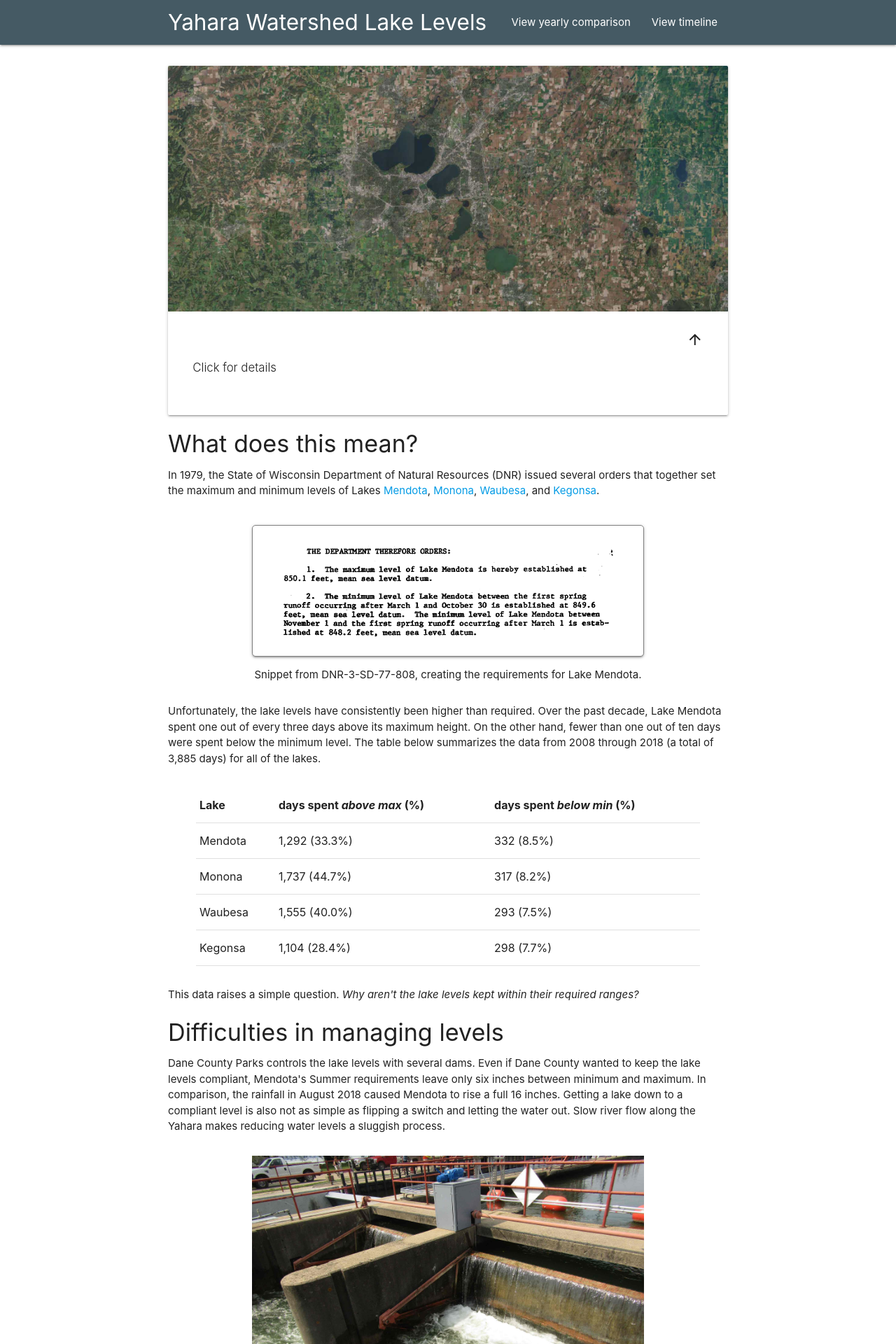
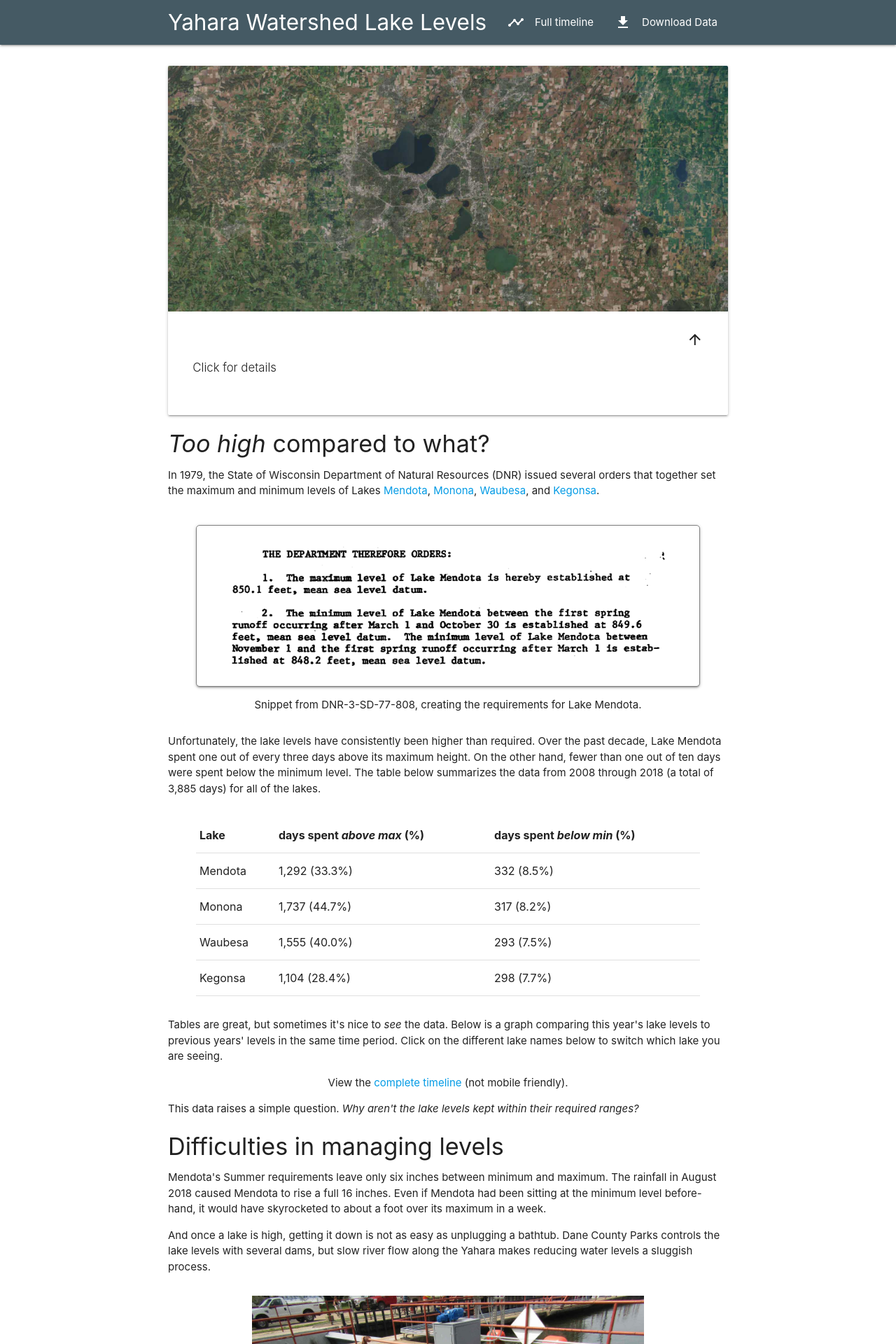
Before and after one commit to kbrose/yahara-info, a Flask app: template templates/main.html in a window 1280 px wide. Shown: the top 1920 px of the page at 70% size. Run offline with Flask 2, Linux system fonts and the light colour scheme; the template is opened without the code that fills it, so the values that code supplies are empty; parts of the project's set-up code (start-up, migrations or seed data) failed here and were passed over.

Commit message:
reconfigure plotting pages, better wording

```diff
--- a/app.py
+++ b/app.py
@@ -61,8 +61,10 @@ def _main_page(df, date=''):
     else:
         msg = ', '.join(high_lakes[:-1]) + f', and {high_lakes[-1]}'
         msg += f' {verb} above their state-required maximums.'
+    bokeh_script, bokeh_div = plot_year()
     return flask.render_template(
-        'main.html', info=info, high_lakes=msg, date=date
+        'main.html', info=info, high_lakes=msg, date=date,
+        plot_div=bokeh_div, bokeh_script=bokeh_script
     )
 
 
@@ -99,15 +101,19 @@ def database_dump():
 
 
 @app.route('/plot-year')
+def old_plot_year():
+    return flask.redirect('/')
+
+
 def plot_year():
     df = lldb.to_df()
     req_levels = mll.required_levels.required_levels
-    height = 550
+    height = 450
     tabs = []
 
     for lake, color in zip(df.columns, palette):
         p = figure(title=lake.title(),
-                   x_axis_label='date',
+                   x_axis_label=None,
                    x_axis_type='datetime',
                    y_axis_label='Lake Height (feet above sea level)',
                    tools=[],
@@ -154,15 +160,14 @@ def plot_year():
                 ('Past 7 years', [other_year_line]),
                 ('State max', [max_line])
             ],
-            location=(0, 0)
+            location=(0, 20)
         )
         p.add_layout(legend, 'below')
         p.legend.orientation = "vertical"
         tabs.append(Panel(child=p, title=lake.title()))
 
     script, div = components(Tabs(tabs=tabs))
-    return flask.render_template('plot.html', bokeh_script=script,
-                                 plot_div=div)
+    return script, div
 
 
 @app.route('/plot-timeline')
--- a/templates/base.html
+++ b/templates/base.html
@@ -44,16 +44,16 @@
                     <i class="material-icons right">menu</i>
                 </a>
                 <ul id="nav-mobile" class="right hide-on-med-and-down">
-                    <li><a href="/plot-year">View yearly comparison</a></li>
-                    <li><a href="/plot-timeline">View timeline</a></li>
+                    <li><a href="/plot-timeline"><i class="material-icons left">timeline</i>Full timeline</a></li>
+                    <li><a href="/db"><i class="material-icons left">get_app</i>Download Data</a></li>
                 </ul>
             </div>
         </div>
     </nav>
     <ul class="sidenav" id="collapsed-sidenav">
         <li><div style="text-align: center; font-weight: 700;">Explore the data</div></li>
-        <li><a href="/plot-year">Yearly comparison</a></li>
         <li><a href="/plot-timeline">Timeline (not mobile friendly)</a></li>
+        <li><a href="/db">Download Data</a></li>
     </ul>
 </header>
 <main>
--- a/templates/main.html
+++ b/templates/main.html
@@ -59,11 +59,11 @@
             </table>
         </div>
     </div>
-    <h4>What does this mean?</h4>
+    <h4><i>Too high</i> compared to what?</h4>
     <p>
         In 1979, the State of Wisconsin Department of Natural Resources (DNR) issued several orders that together set the maximum and minimum levels of Lakes <a href="https://lwrd.countyofdane.com/documents/pdf/DNR-3-SD-77-808.pdf">Mendota</a>, <a href="https://lwrd.countyofdane.com/documents/pdf/DNR-3-SD-77-819.pdf">Monona</a>, <a href="https://lwrd.countyofdane.com/documents/pdf/DNR-3-SD-77-819.pdf">Waubesa</a>, and <a href="https://pdf.countyofdane.com/lwrd/landconservation/DNR-3-WR-1116.pdf">Kegonsa</a>.
     </p>
-    <figure class="container center section">
+    <figure class="center section">
         <a href="https://lwrd.countyofdane.com/documents/pdf/DNR-3-SD-77-808.pdf" title="Open the full DNR order.">
             <img src="/static/imgs/dnr-order.png" alt="Image of the DNR order setting Mendota's levels. Click to open the DNR." class="responsive-img card-panel hoverable" style="border: solid 1px grey; border-radius: 5px;">
         </a>
@@ -94,27 +94,27 @@
         </table>
     </figure>
     <p>
+        Tables are great, but sometimes it's nice to <i>see</i> the data. Below is a graph comparing this year's lake levels to previous years' levels in the same time period. Click on the different lake names below to switch which lake you are seeing.
+    </p>
+    {{ plot_div|safe }}
+    <figcaption class="container center">View the <a href="/plot-timeline">complete timeline</a> (not mobile friendly).</figcaption>
+    <p>
         This data raises a simple question. <i>Why aren't the lake levels kept within their required ranges?</i>
     </p>
     <h4>Difficulties in managing levels</h4>
     <p>
-        Dane County Parks controls the lake levels with several dams. Even if Dane County wanted to keep the lake levels compliant, Mendota's Summer requirements leave only six inches between minimum and maximum. In comparison, the rainfall in August 2018 caused Mendota to rise a full 16 inches. Getting a lake down to a compliant level is also not as simple as flipping a switch and letting the water out. Slow river flow along the Yahara makes reducing water levels a sluggish process.
+        Mendota's Summer requirements leave only six inches between minimum and maximum. The rainfall in August 2018 caused Mendota to rise a full 16 inches. Even if Mendota had been sitting at the minimum level before-hand, it would have skyrocketed to about a foot over its maximum in a week.
+    </p>
+    <p>
+        And once a lake is high, getting it down is not as easy as unplugging a bathtub. Dane County Parks controls the lake levels with several dams, but slow river flow along the Yahara makes reducing water levels a sluggish process.
     </p>
     <figure class="container center section">
         <img src="/static/imgs/dam.jpg" alt="A picture of Tenney Park Lock and Dam." class="responsive-img">
-        <figcaption>The Tenney Park Lock and Dam on August 26, 2018. Credit: Kevin Rose</figcaption>
+        <figcaption>The Tenney Park Lock and Dam on August 26, 2018.</figcaption>
     </figure>
     <p>
         The low flow comes in part because of the relative flatness of the Yahara river. According to the <a href="https://lwrd.countyofdane.com/documents/pdf/Lake-Level-Management-Guide-10-13-10-with-Appendices.pdf">Dane County Lake Level Management Guide for the Yahara Chain of Lakes</a>, the Yahara's height drops less than one inch for every 1,000 feet of length between Kegonsa and the Babcock dam near Waubesa. Combined with heavy vegetation growth and shallow chokepoints, it's amazing the Yahara moves at all.
     </p>
-    <figure class="center section">
-        <img src="/static/imgs/timeline.png" alt="A timeline of when the lakes are above their maximums." class="responsive-img">
-        <figcaption>
-            A timeline showing when each lake is above its maximum level.
-            <br>
-            Explore how <a href="/plot-year" class="section">this year compares to previous years</a>, or view the <a href="/plot-timeline">complete timeline</a> (not mobile friendly).
-        </figcaption>
-    </figure>
     <h4>So what can be done?</h4>
     <p>
         In an <a href="https://madison.com/wsj/news/local/govt-and-politics/impatience-surfaces-over-slow-search-for-ways-to-prevent-the/article_f1db97e4-4163-5c54-bc49-e31d0a8751eb.html">interview</a> with the Wisconsin State Journal, Ken Potter, a UW Madison professor of Civil and Environmental Engineering named several steps that could be taken to mitigate flooding. In addition to lowering Lake Mendota, Potter recommended quickening the Yahara through various means, including enhanced aquatic plant harvesting efforts, and better runoff management from farmers. Potter also suggested increasing the amount of protection for the natural wetlands that "prevent floods by acting as natural sponges".
```
